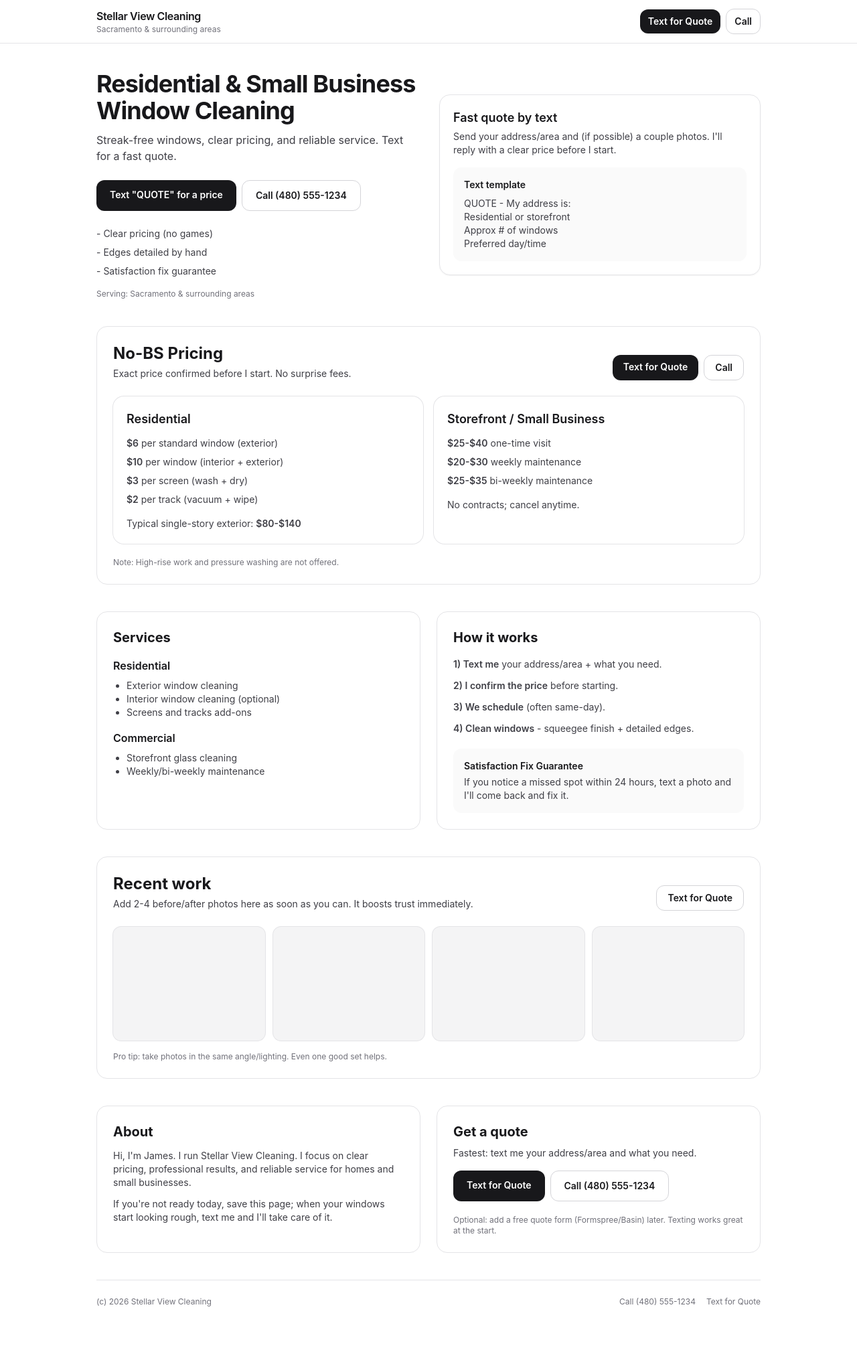
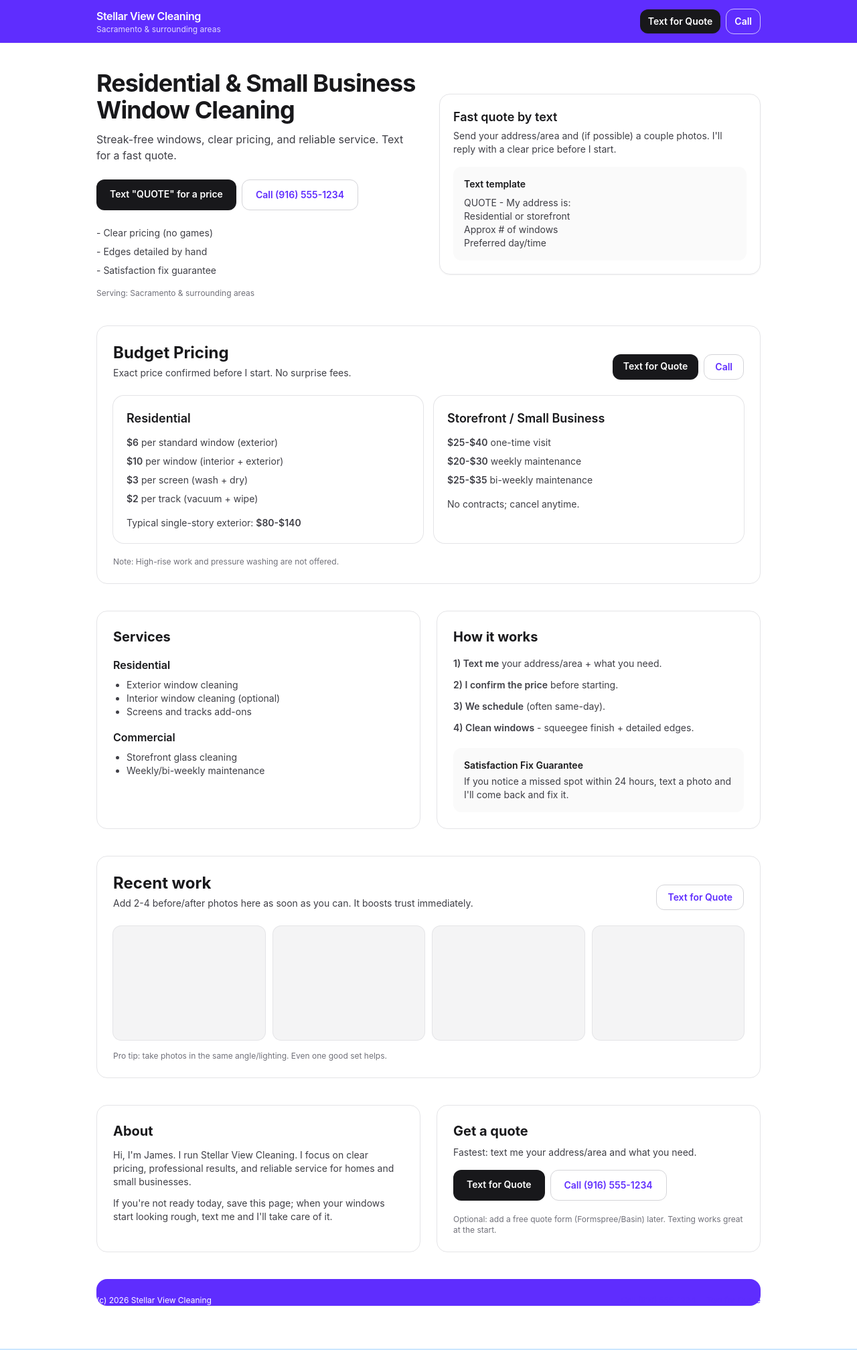
Before and after one commit to jamesmiller2404/stellar-view-cleaning, a Next.js app: page / in a window 1280 px wide. Shown: the whole page at 67% size. Built offline with nearby package versions, Linux system fonts and the light colour scheme.

Commit message:
changed header, footer and accent color to #5f2dfe

```diff
--- a/app/globals.css
+++ b/app/globals.css
@@ -3,11 +3,33 @@
 @tailwind utilities;
 
 :root {
-  color: #0f172a;
-  background-color: #ffffff;
+  color: #0b1220;
+  background-color: #cbe6ff;
+  --accent: #5f2dfe;
+  --accent-strong: #4b1fcf;
 }
 
 body {
   font-family: "Inter", system-ui, -apple-system, BlinkMacSystemFont, "Segoe UI",
     sans-serif;
+  background: #cbe6ff;
+  color: #0b1220;
+  -webkit-font-smoothing: antialiased;
 }
+
+a {
+  color: var(--accent);
+  text-decoration: none;
+  transition: color 150ms ease, text-decoration-color 150ms ease;
+}
+
+a:hover {
+  color: var(--accent-strong);
+  text-decoration: underline;
+  text-decoration-color: var(--accent);
+}
+
+::selection {
+  background: rgba(95, 45, 254, 0.25);
+  color: #0b1220;
+}
--- a/app/page.tsx
+++ b/app/page.tsx
@@ -2,8 +2,8 @@
 
 const BUSINESS_NAME = "Stellar View Cleaning";
 const SERVICE_AREA = "Sacramento & surrounding areas"; // <-- change this
-const PHONE = "14805551234"; // <-- change (digits only, include country code 1)
-const DISPLAY_PHONE = "(480) 555-1234"; // <-- change (pretty format)
+const PHONE = "9165551234"; // <-- change (digits only, include country code 1)
+const DISPLAY_PHONE = "(916) 555-1234"; // <-- change (pretty format)
 const SMS_PREFILL = encodeURIComponent(
   "QUOTE - Hi! I'd like a window cleaning quote.\nAddress/Area:\nResidential or Storefront:\nApprox # of windows:\nPreferred day/time:\nAny photos/notes:"
 );
@@ -30,13 +30,13 @@
   return (
     <main className="min-h-screen bg-white text-zinc-900">
       {/* Sticky Header */}
-      <header className="sticky top-0 z-50 border-b border-zinc-200 bg-white/90 backdrop-blur">
+      <header className="sticky top-0 z-50 bg-[#5f2dfe] text-white shadow-sm">
         <div className="mx-auto flex max-w-5xl items-center justify-between px-4 py-3">
           <div className="flex flex-col">
             <span className="text-base font-semibold tracking-tight">
               {BUSINESS_NAME}
             </span>
-            <span className="text-xs text-zinc-500">{SERVICE_AREA}</span>
+            <span className="text-xs text-white/80">{SERVICE_AREA}</span>
           </div>
 
           <div className="flex items-center gap-2">
@@ -48,7 +48,7 @@
             </a>
             <a
               href={telHref}
-              className="rounded-xl border border-zinc-300 px-3 py-2 text-sm font-semibold hover:bg-zinc-50"
+              className="rounded-xl border border-white/70 px-3 py-2 text-sm font-semibold text-white hover:bg-white/10"
             >
               Call
             </a>
@@ -115,7 +115,7 @@
         <div className="rounded-2xl border border-zinc-200 p-6">
           <div className="flex flex-col gap-2 md:flex-row md:items-end md:justify-between">
             <div>
-              <h2 className="text-2xl font-bold">No-BS Pricing</h2>
+              <h2 className="text-2xl font-bold">Budget Pricing</h2>
               <p className="mt-1 text-sm text-zinc-700">
                 Exact price confirmed before I start. No surprise fees.
               </p>
@@ -364,16 +364,16 @@
           </div>
         </div>
 
-        <footer className="mt-10 border-t border-zinc-200 pt-6 text-xs text-zinc-500">
+        <footer className="mt-10 rounded-2xl bg-[#5f2dfe] pt-6 text-xs text-white shadow-sm">
           <div className="flex flex-col gap-2 sm:flex-row sm:items-center sm:justify-between">
             <div>
               (c) {new Date().getFullYear()} {BUSINESS_NAME}
             </div>
             <div className="flex gap-4">
-              <a href={telHref} className="hover:text-zinc-800">
+              <a href={telHref} className="hover:text-white/80">
                 Call {DISPLAY_PHONE}
               </a>
-              <a href={smsHref} className="hover:text-zinc-800">
+              <a href={smsHref} className="hover:text-white/80">
                 Text for Quote
               </a>
             </div>
```
Also changed, not shown: tailwind.config.ts (+7 -0 lines).
